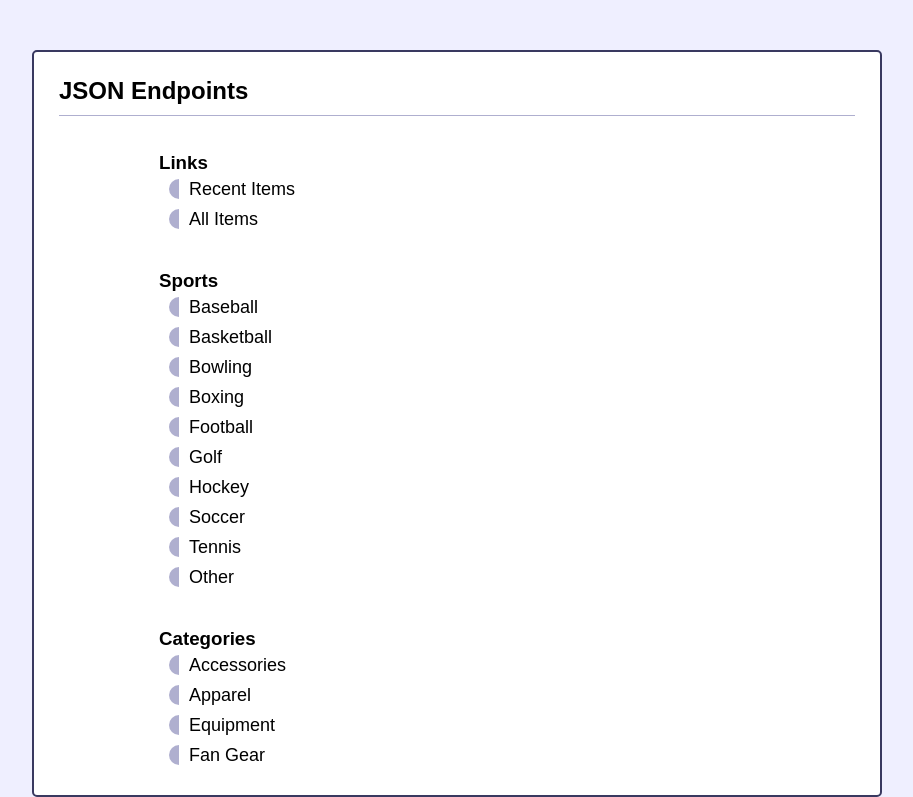
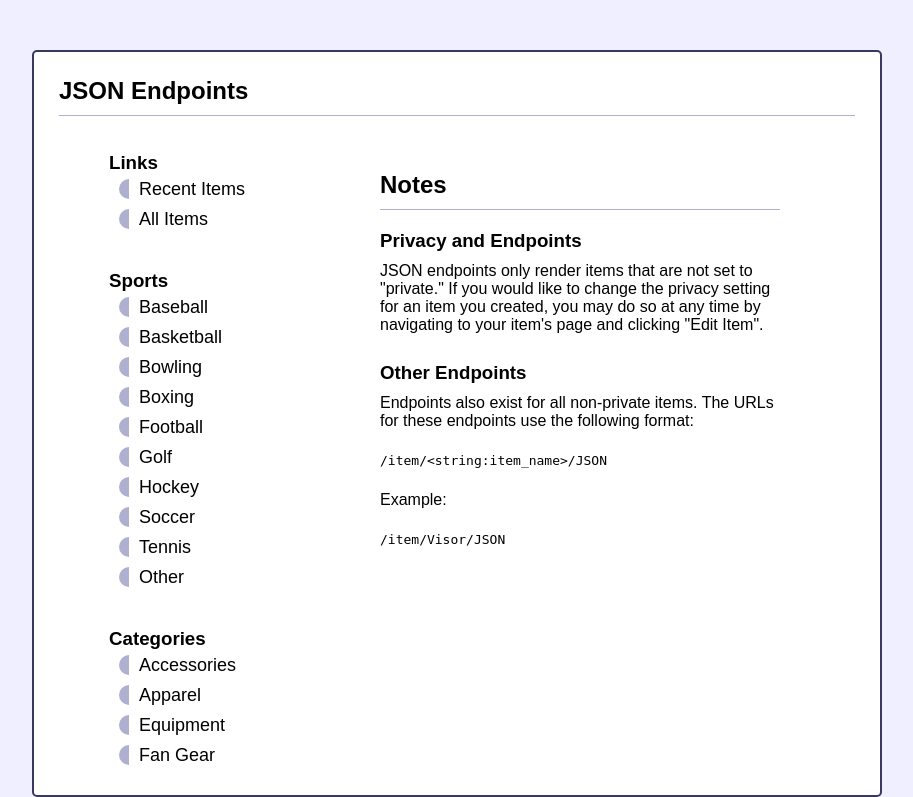
Before and after one commit to davidhammaker/Item_Catalog, a Flask app: page /other/directory in a window 1280 px wide. Shown: the part 87-884 px from the top of the page, without its empty margins (183-1096 px from the left). Run offline with Flask 2, Linux system fonts and the light colour scheme; parts of the project's set-up code (start-up, migrations or seed data) failed here and were passed over.

Commit message:
Add notes to 'directory' template
Notes explain that JSON endpoints include only public items. Notes also
describe how to access an item's JSON endpoint. Appropriate styles have
been applied.

```diff
--- a/item_catalog/static/main.css
+++ b/item_catalog/static/main.css
@@ -290,7 +290,7 @@ nav a{
 
 /* lists */
 .list{
-    margin-left: 100px;
+    margin-left: 50px;
 }
 
 .list ul{
@@ -406,3 +406,12 @@ nav a{
     border-style: solid;
     border-radius: 5px;
 }
+
+/* Other */
+.note{
+    position: relative;
+    top: 30px;
+    right: 50px;
+    border-style: none;
+    width: 400px;
+}
--- a/item_catalog/templates/directory.html
+++ b/item_catalog/templates/directory.html
@@ -4,6 +4,17 @@
     <div class="main">
         <div class="center">
             <h2>JSON Endpoints</h2>
+            <div class="col-r note">
+                <h2>Notes</h2>
+                <h3>Privacy and Endpoints</h3>
+                <p>JSON endpoints only render items that are not set to "private." If you would like to change the privacy setting for an item you created, you may do so at any time by navigating to your item's page and clicking "Edit Item".</p>
+                <br>
+                <h3>Other Endpoints</h3>
+                <p>Endpoints also exist for all non-private items. The URLs for these endpoints use the following format:</p>
+                <pre>/item/&lt;string:item_name&gt;/JSON</pre>
+                <p>Example:</p>
+                <pre>/item/Visor/JSON</pre>
+            </div>
             <div class="list">
                 <br>
                 <br>
```
